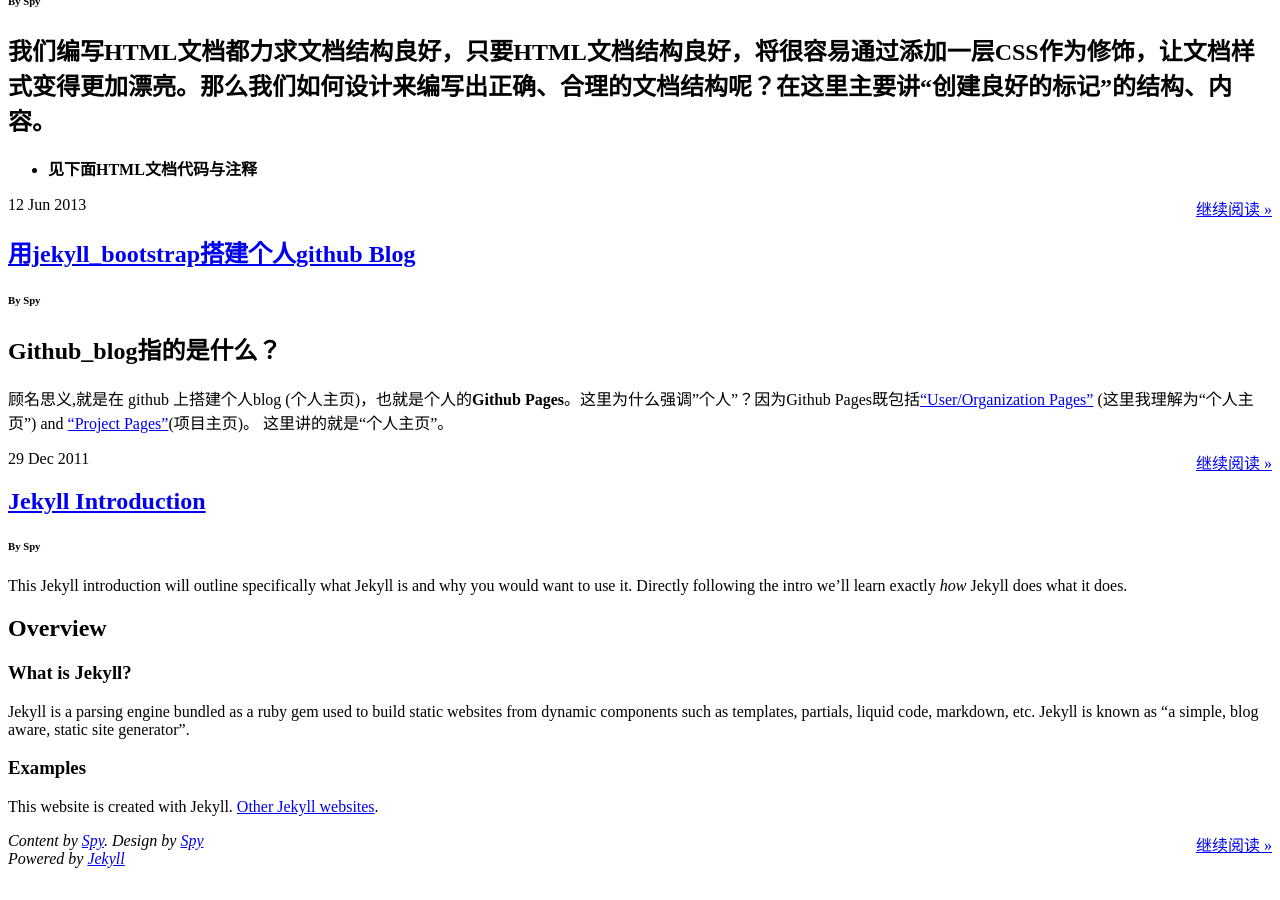
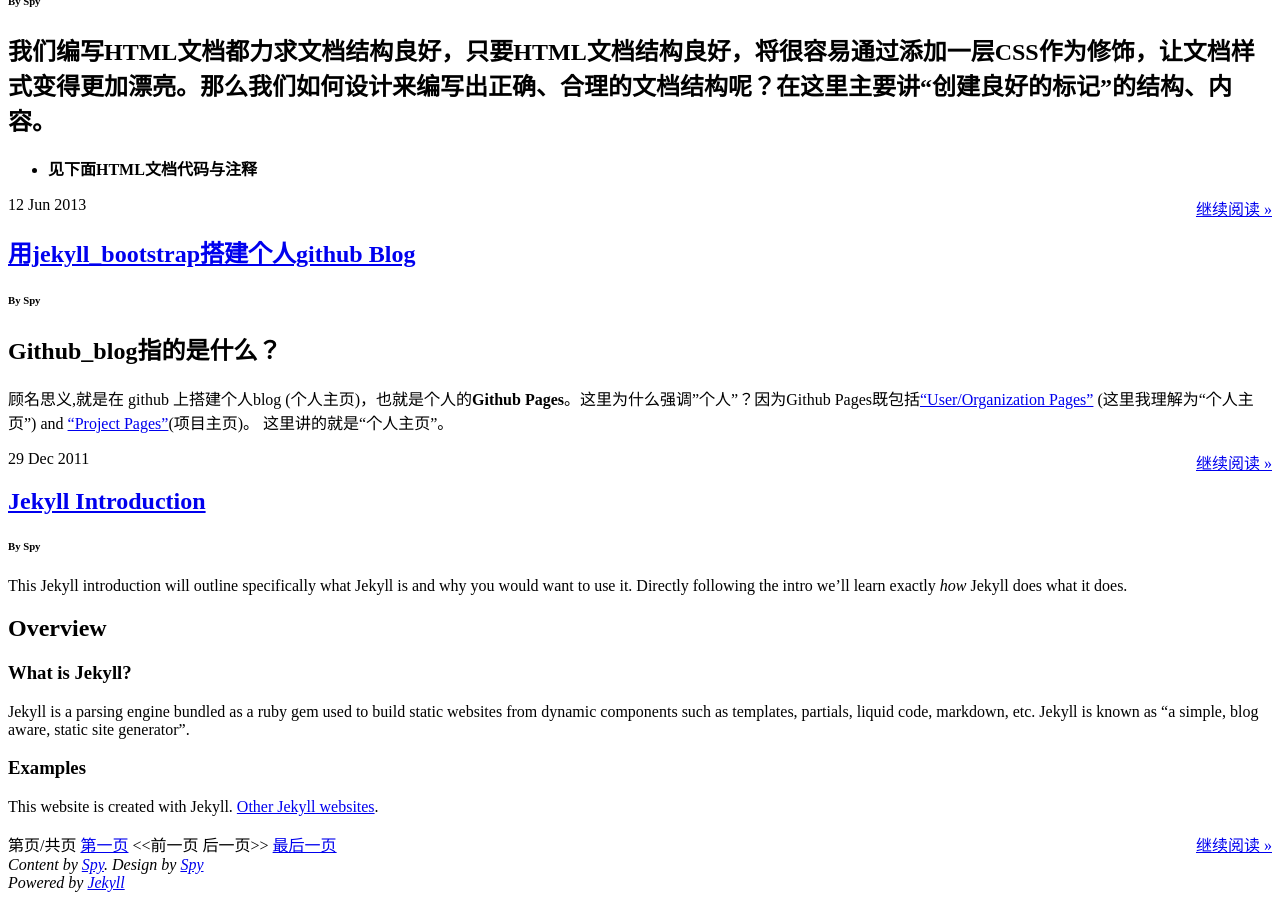
Before and after one commit to pigerla/pigerla.github.com, a Jekyll site: the page built from index.html, in a window 1280 px wide and 900 px high, scrolled down 2717 px. Built offline with Jekyll 4.4.1, drawn with Linux system fonts in a browser that asks for light colours; before the commit the page ends 3593 px from its top, so only the background shows below that.

Commit message:
添加分页功能

```diff
--- a/index.html
+++ b/index.html
@@ -40,3 +40,35 @@
 	<a href="{{ BASE_PATH }}{{ post.url }}" style="float:right;" >继续阅读 &raquo;</a>
 </div>
 {% endfor %}
+
+<!--添加分页功能-->
+
+<div id="pagination">
+	<div class="pagenavi">
+		<span class="page_number">第{{paginator.page}}页/共{{paginator.total_pages}}页</span>
+		<a href="/">第一页</a>
+	{% if paginator.previous_page %}
+	{% if paginator.previous_page == 1 %}
+		<a href="/" class="current"><<前一页</a>
+	{% else %}
+		<a href="/page{{paginator.previous_page}}"><<前一页</a>
+	{% endif %}
+	{% else %}
+		<span><<前一页</span>
+	{% endif %}
+	{% for count in (2..paginator.total_pages) limit:8 %}
+	{% if count == paginator.page %}
+		<span class="current-page">{{count}}</span>
+	{% else %}
+		<a href="/page{{count}}">{{count}}</a>
+	{% endif %}
+	{% endfor %}
+
+	{% if paginator.next_page %}
+		<a href="/page{{paginator.next_page}}">后一页>></a>
+	{% else %}
+		<span>后一页>></span>
+	{% endif %}
+		<a href="/page{{paginator.total_pages}}">最后一页</a>
+	</div>
+</div>
```
